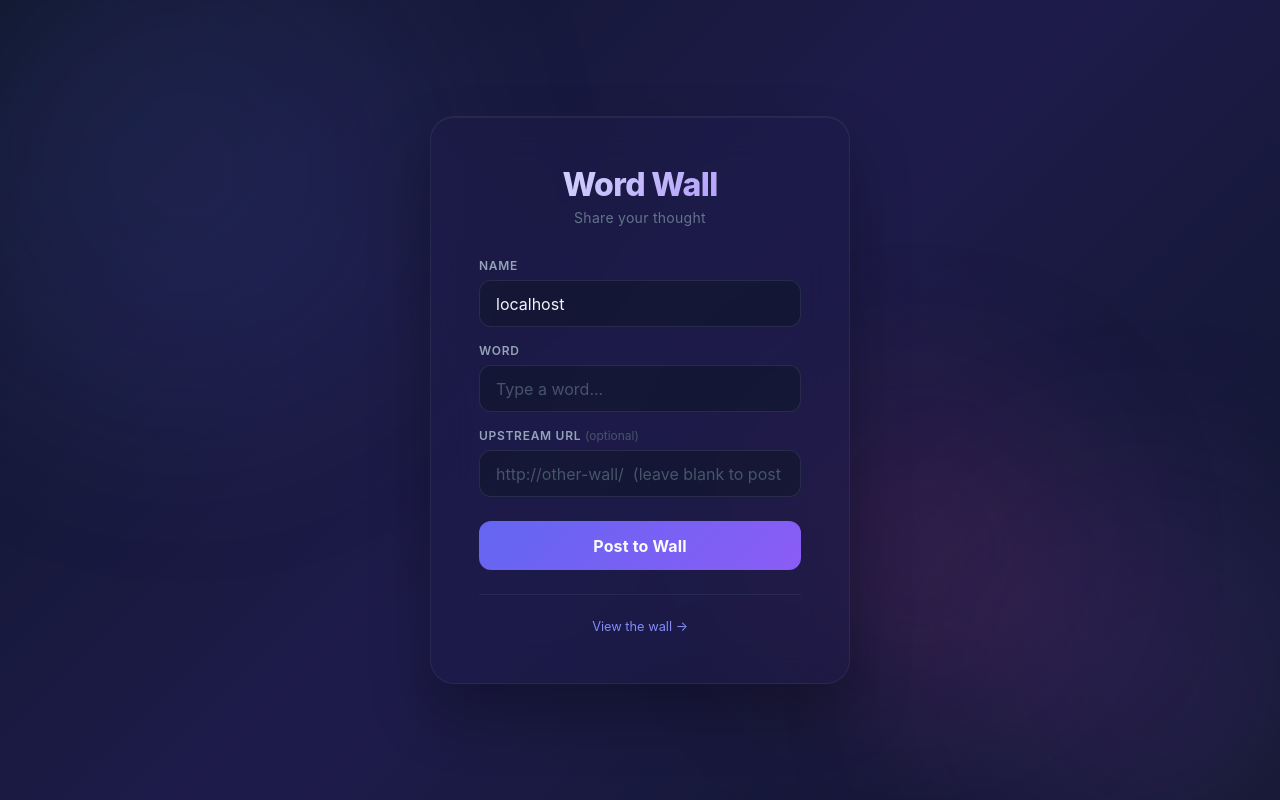
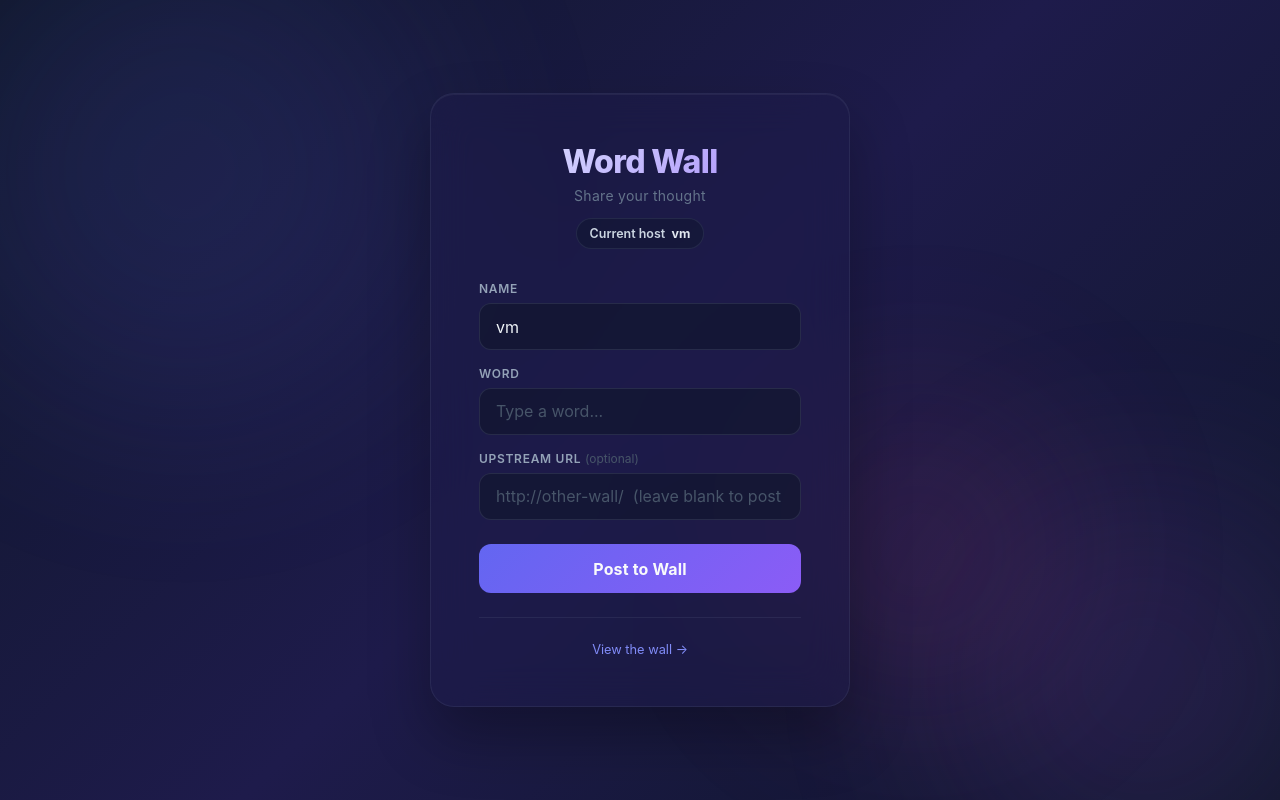
Before and after one commit to surajnarwade/wordwall, a FastAPI app: page / in a window 1280 px wide. Run offline with FastAPI, Linux system fonts and the light colour scheme.

Commit message:
update app

```diff
--- a/app.py
+++ b/app.py
@@ -14,6 +14,10 @@ from fastapi.responses import HTMLResponse, JSONResponse, StreamingResponse
 logger = logging.getLogger("wordwall")
 
 UPSTREAM_URL = os.getenv("UPSTREAM_URL", "").rstrip("/")
+
+
+def _current_hostname() -> str:
+    return os.getenv("HOSTNAME") or socket.gethostname() or "unknown"
 
 # Load templates from files
 _DIR = os.path.join(os.path.dirname(__file__), "templates")
@@ -45,11 +49,24 @@ async def _forward_upstream(entry: dict, upstream_url: str | None = None):
     url = upstream_url or UPSTREAM_URL
     if not url or _http is None:
         return
+    target = f"{url}/forward"
     try:
-        r = await _http.post(f"{url}/forward", json=entry)
+        r = await _http.post(target, json=entry)
         r.raise_for_status()
+    except httpx.HTTPStatusError as exc:
+        body = exc.response.text.strip()
+        if len(body) > 200:
+            body = f"{body[:200]}..."
+        logger.warning(
+            "upstream forward failed url=%s status=%s body=%r",
+            target,
+            exc.response.status_code,
+            body,
+        )
+        raise RuntimeError(f"{target} returned {exc.response.status_code}") from exc
     except Exception as exc:
-        logger.warning("upstream forward failed: %s", exc)
+        logger.warning("upstream forward failed url=%s error=%s", target, exc)
+        raise RuntimeError(f"request to {target} failed") from exc
 
 
 # --- App ---
@@ -79,13 +96,7 @@ async def index(mode: str = "submit"):
 
 @app.get("/_hostname")
 async def hostname(request: Request):
-    client = request.client
-    if client:
-        try:
-            return {"hostname": socket.gethostbyaddr(client.host)[0]}
-        except (socket.herror, socket.gaierror):
-            pass
-    return {"hostname": client.host if client else "unknown"}
+    return {"hostname": _current_hostname()}
 
 
 @app.post("/submit")
@@ -97,19 +108,23 @@ async def submit(request: Request):
     name = body.get("name", "anon").strip() or "anon"
     req_upstream = body.get("upstream_url", "").strip().rstrip("/") or None
 
-    client = request.client
-    if client:
-        try:
-            hostname = socket.gethostbyaddr(client.host)[0]
-        except (socket.herror, socket.gaierror):
-            hostname = client.host
-    else:
-        hostname = "unknown"
+    hostname = _current_hostname()
 
     entry = {"id": str(uuid.uuid4())[:8], "word": w, "name": name, "hostname": hostname, "time": time.time()}
+    target_url = req_upstream or UPSTREAM_URL
+    if target_url:
+        try:
+            await _forward_upstream(entry, target_url)
+        except RuntimeError as exc:
+            return JSONResponse(
+                {
+                    "error": "upstream_forward_failed",
+                    "message": str(exc),
+                },
+                status_code=502,
+            )
     await _broadcast(entry)
-    asyncio.create_task(_forward_upstream(entry, req_upstream))
-    return {"ok": True, "word": w}
+    return {"ok": True, "word": w, "forwarded": bool(target_url)}
 
 
 @app.post("/forward")
--- a/templates/submit.html
+++ b/templates/submit.html
@@ -60,6 +60,26 @@ body {
   font-size: .875rem;
   margin-top: .35rem;
   letter-spacing: .02em;
+}
+
+.host-badge {
+  margin-top: .9rem;
+  display: inline-flex;
+  align-items: center;
+  justify-content: center;
+  gap: .4rem;
+  padding: .45rem .8rem;
+  border-radius: 999px;
+  background: rgba(15, 23, 42, .45);
+  border: 1px solid rgba(148, 163, 184, .12);
+  color: #cbd5e1;
+  font-size: .78rem;
+  font-weight: 600;
+}
+
+.host-badge strong {
+  color: #e2e8f0;
+  font-weight: 700;
 }
 
 .form-group { margin-bottom: 1rem; }
@@ -157,6 +177,7 @@ a:hover { text-decoration: underline; }
   <div class="logo">
     <h1>Word Wall</h1>
     <p>Share your thought</p>
+    <div class="host-badge">Current host <strong id="currentHost">loading...</strong></div>
   </div>
   <form id="f">
     <div class="form-group">
@@ -186,7 +207,11 @@ a:hover { text-decoration: underline; }
   var upstreamInput = document.getElementById('upstream_url');
 
   fetch('/_hostname').then(function(r) { return r.json(); }).then(function(d) {
-    if (d.hostname) { nameInput.placeholder = d.hostname; nameInput.value = d.hostname; }
+    if (d.hostname) {
+      document.getElementById('currentHost').textContent = d.hostname;
+      nameInput.placeholder = d.hostname;
+      nameInput.value = d.hostname;
+    }
   }).catch(function() {});
 
   var saved = localStorage.getItem('ww_upstream_url');
@@ -212,14 +237,22 @@ a:hover { text-decoration: underline; }
       method: 'POST',
       headers: { 'Content-Type': 'application/json' },
       body: JSON.stringify({ word: word, name: name, upstream_url: upstream_url })
-    }).then(function(r) { return r.json(); }).then(function() {
+    }).then(function(r) {
+      return r.json().catch(function() { return {}; }).then(function(data) {
+        if (!r.ok) {
+          throw new Error(data.message || data.error || 'Failed to post.');
+        }
+        return data;
+      });
+    }).then(function(data) {
       f.word.value = '';
+      msg.textContent = data.forwarded ? '\u2713 Posted and forwarded!' : '\u2713 Posted!';
       msg.style.display = 'block';
       btn.disabled = false;
       btn.textContent = 'Post to Wall';
       setTimeout(function() { msg.style.display = 'none'; }, 2000);
     }).catch(function(e) {
-      err.textContent = 'Failed to post. Check the console.';
+      err.textContent = e && e.message ? e.message : 'Failed to post. Check the console.';
       err.style.display = 'block';
       btn.disabled = false;
       btn.textContent = 'Post to Wall';
```
